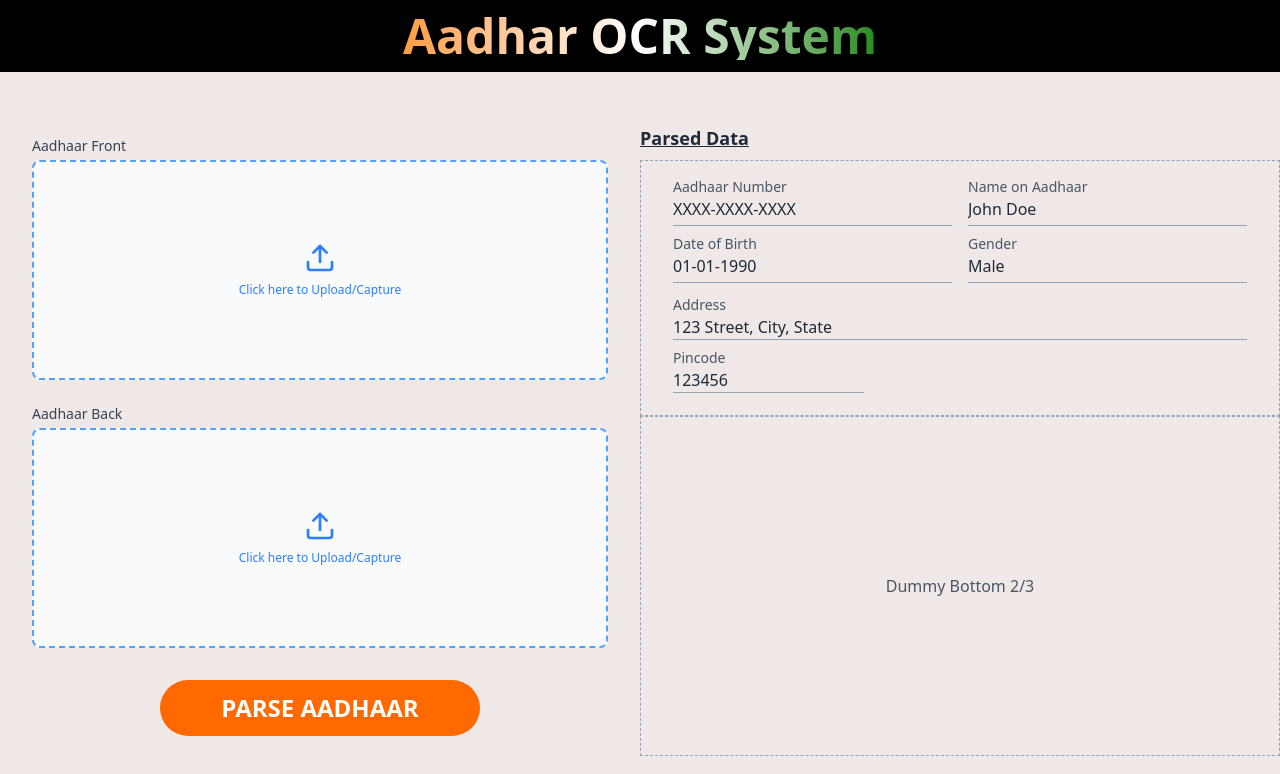
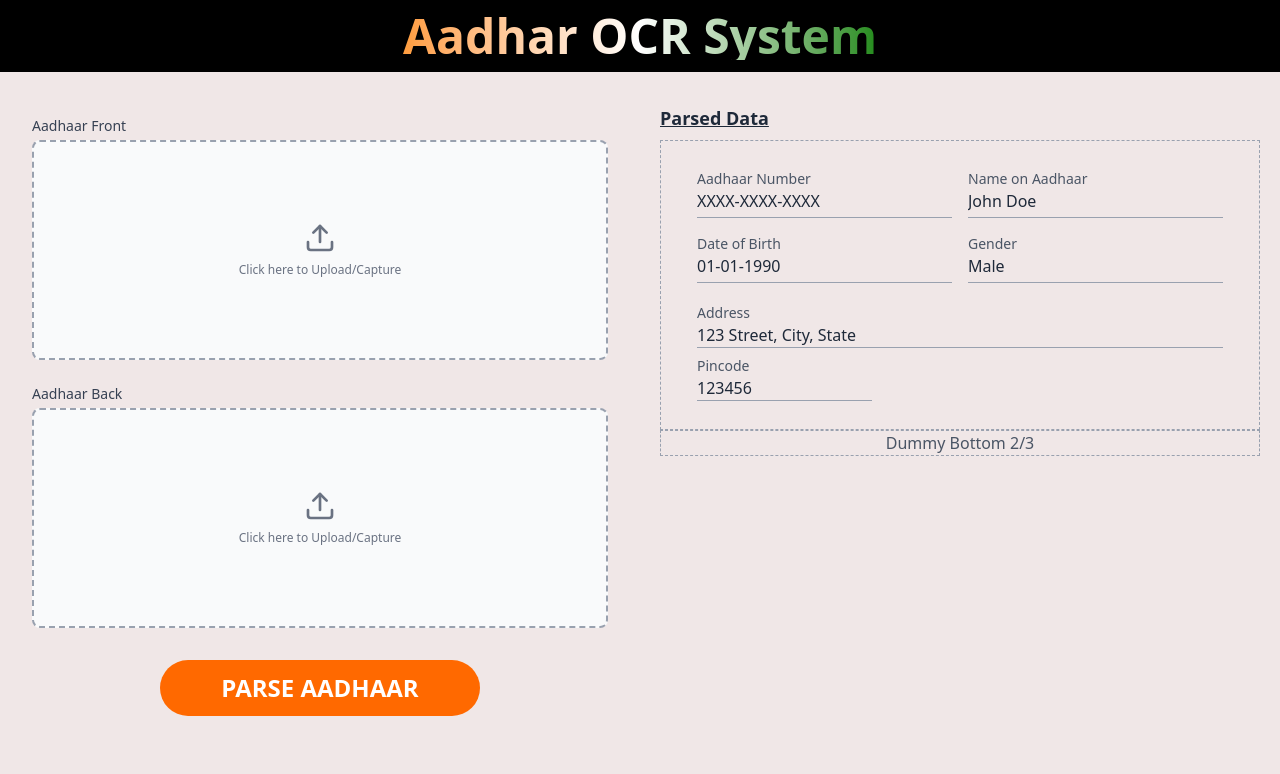
Before and after one commit to Javedmv/OCR-Aadhar-front, a React (Vite) app: page / in a window 1280 px wide. Shown: the top 774 px of the page. Built offline with nearby package versions, Linux system fonts and the light colour scheme.

Commit message:
fix: styling and alignment both left and right side UI

```diff
--- a/src/Components/ParsedData.tsx
+++ b/src/Components/ParsedData.tsx
@@ -21,7 +21,7 @@ const ParsedData: React.FC<parsedDataProps> = ({
         <>
             <div className="flex flex-col w-full h-full sm:p-4 sm:m-2">
             {/* Aadhaar Number */}
-            <div className="md:flex md:justify-between">
+            <div className="md:flex md:justify-between m-1">
                 <div className="mb-2 sm:mb-2 md:w-1/2 md:px-2">
                     <p className="text-xs sm:text-sm font-medium text-gray-600 ">
                     Aadhaar Number
@@ -42,7 +42,7 @@ const ParsedData: React.FC<parsedDataProps> = ({
                 </div>
             </div>
 
-            <div className="md:flex md:justify-between">
+            <div className="md:flex md:justify-between m-1">
                 <div className="mb-2 sm:mb-2 md:w-1/2 md:px-2">
                     <p className="text-xs sm:text-sm font-medium text-gray-600">
                     Date of Birth
@@ -61,6 +61,7 @@ const ParsedData: React.FC<parsedDataProps> = ({
             </div>
 
             {/* Address */}
+            <div className="m-1">
                 <div className="md:px-2 mb-2">
                     <p className="text-xs sm:text-sm font-medium text-gray-600">Address</p>
                     <p className="text-sm sm:text-base text-gray-800 border-b border-gray-400 truncate">
@@ -76,6 +77,7 @@ const ParsedData: React.FC<parsedDataProps> = ({
                     </p>
                 </div>
             </div>
+            </div>
         </>
     )
 }
--- a/src/Components/Ui/FileUpload.tsx
+++ b/src/Components/Ui/FileUpload.tsx
@@ -37,7 +37,7 @@ const FileUpload: React.FC<FileUploadProps> = ({ id, label, onChange }) => {
       <p className="text-xs sm:text-sm font-medium text-gray-700">{label}</p>
       <label
         htmlFor={id}
-        className="flex flex-col items-center justify-center w-full h-36 sm:h-48 md:h-55 border-2 border-dashed border-blue-400 rounded-lg cursor-pointer bg-gray-50 hover:bg-gray-100 transition px-2 sm:px-4"
+        className="flex flex-col items-center justify-center w-full h-36 sm:h-48 md:h-55 border-2 border-dashed border-gray-400 rounded-lg cursor-pointer bg-gray-50 hover:bg-gray-100 transition px-2 sm:px-4"
       >
         {preview ? (
           <img
@@ -47,8 +47,8 @@ const FileUpload: React.FC<FileUploadProps> = ({ id, label, onChange }) => {
           />
         ) : (
           <div className="flex flex-col items-center justify-center">
-            <Upload className="w-6 h-6 sm:w-8 sm:h-8 text-blue-500 mb-1 sm:mb-2" />
-            <span className="text-[10px] sm:text-xs text-blue-500">
+            <Upload className="w-6 h-6 sm:w-8 sm:h-8 text-gray-500 mb-1 sm:mb-2" />
+            <span className="text-[10px] sm:text-xs text-gray-500">
               Click here to Upload/Capture
             </span>
           </div>
--- a/src/Pages/HomePage.tsx
+++ b/src/Pages/HomePage.tsx
@@ -4,7 +4,7 @@ import ParsedData from '../Components/ParsedData';
 import Button from '../Components/Ui/Button';
 function HomePage() {
   return (
-    <div className="flex flex-col md:flex-row w-full md:my-13">
+    <div className="flex flex-col md:flex-row w-full md:my-8">
         <div className="flex flex-col w-full md:w-1/2">
             <ImageField />
             <div className="flex justify-center items-center">
@@ -17,7 +17,7 @@ function HomePage() {
             </Button>
             </div>
         </div>
-        <div className="flex flex-col w-full md:w-1/2 md:h-100vh">
+        <div className="flex flex-col w-full md:w-1/2 h-full px-5">
             <h2 className="text-base sm:text-lg font-bold underline text-gray-800 sm:pb-2 text-center sm:text-left">
                 Parsed Data
             </h2>
```
Lines whose indentation alone changed are shown as unchanged.
